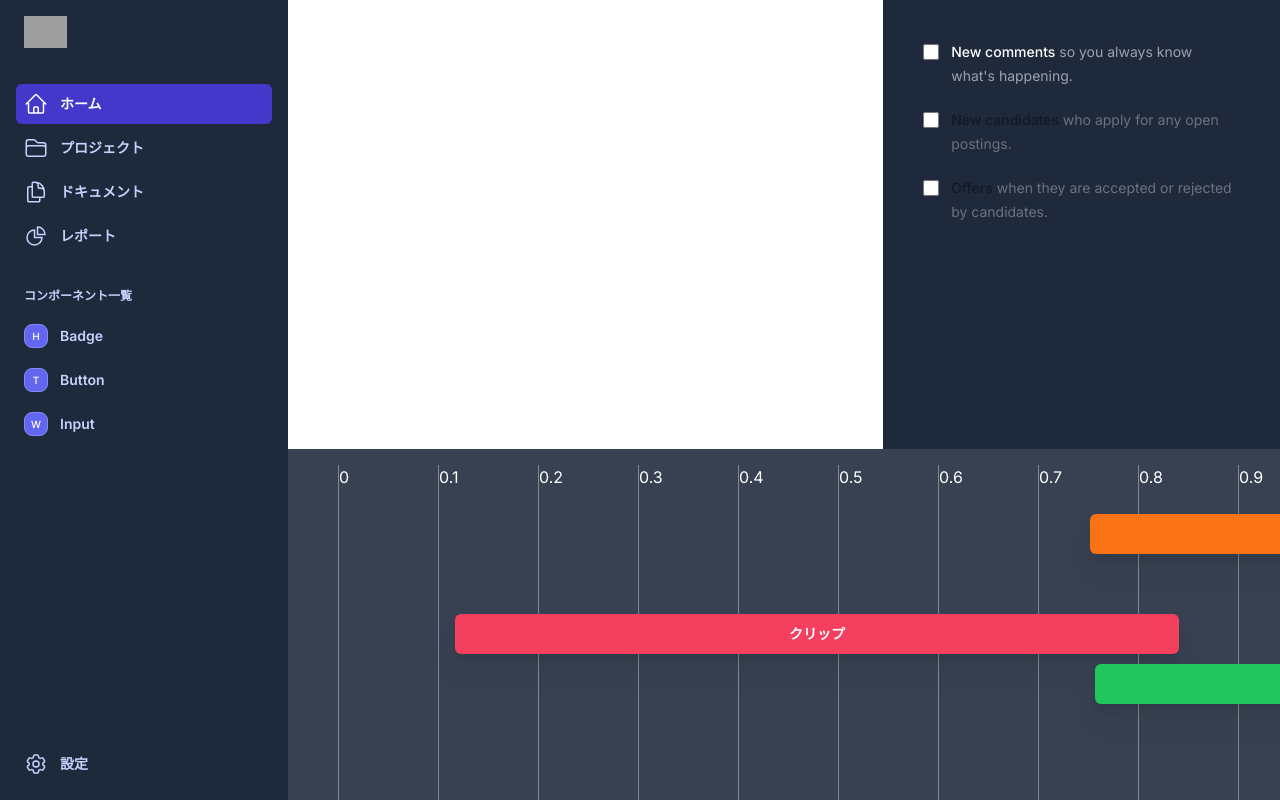
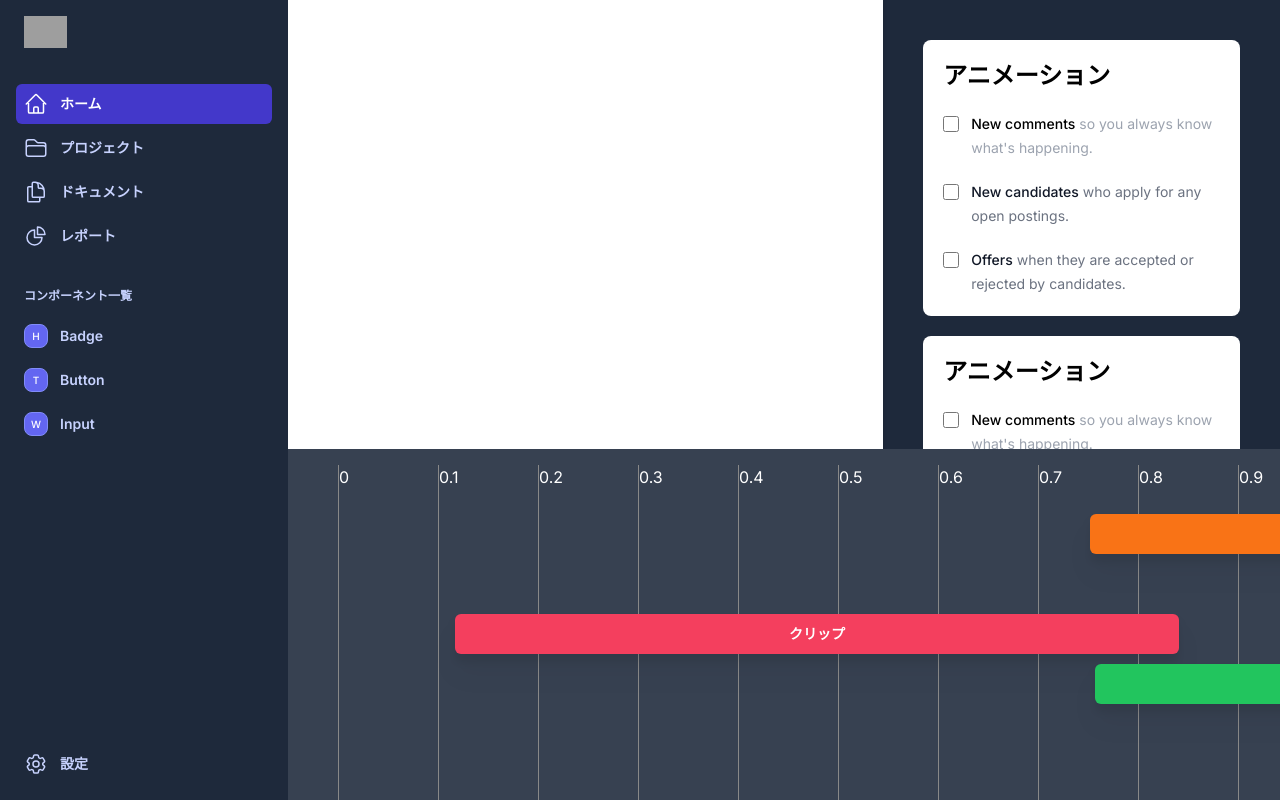
Before and after one commit to tosaken1116/plesio-ui-docs, a Next.js app: page /editor in a window 1280 px wide. Built offline with nearby package versions, Linux system fonts and the light colour scheme; grey boxes are pictures that could not be loaded.

Commit message:
checkのUI改善

```diff
--- a/src/app/editor/(components)/Main/Check.tsx
+++ b/src/app/editor/(components)/Main/Check.tsx
@@ -1,8 +1,8 @@
 import React from 'react';
 
 const Check = () => (
-  <fieldset>
-    <legend className="sr-only">Notifications</legend>
+  <fieldset className="bg-white rounded-lg p-5">
+    <h1 className="text-black text-2xl font-bold pb-5">アニメーション</h1>
     <div className="space-y-5">
       <div className="relative flex items-start">
         <div className="flex h-6 items-center">
@@ -15,7 +15,7 @@ const Check = () => (
           />
         </div>
         <div className="ml-3 text-sm leading-6">
-          <label htmlFor="comments" className="font-medium text-white">
+          <label htmlFor="comments" className="font-medium text-black">
             New comments
           </label>{' '}
           <span id="comments-description" className="text-gray-400">
--- a/src/app/editor/(components)/Main/Main.tsx
+++ b/src/app/editor/(components)/Main/Main.tsx
@@ -2,10 +2,12 @@ import React from 'react';
 
 import Check from './Check';
 
-const Main = () => (
-  <div className="grid grid-cols-5 h-screen">
+const Main: React.FC = () => (
+  <div className="grid grid-cols-5 h-screen overflow-auto">
     <main className="col-span-3 py-10 bg-white drop-shadow" />
-    <div className="col-span-2 bg-slate-800 p-10 ">
+    <div className="col-span-2 bg-slate-800 p-10 grid gap-5 ">
+      <Check />
+      <Check />
       <Check />
     </div>
   </div>
```
